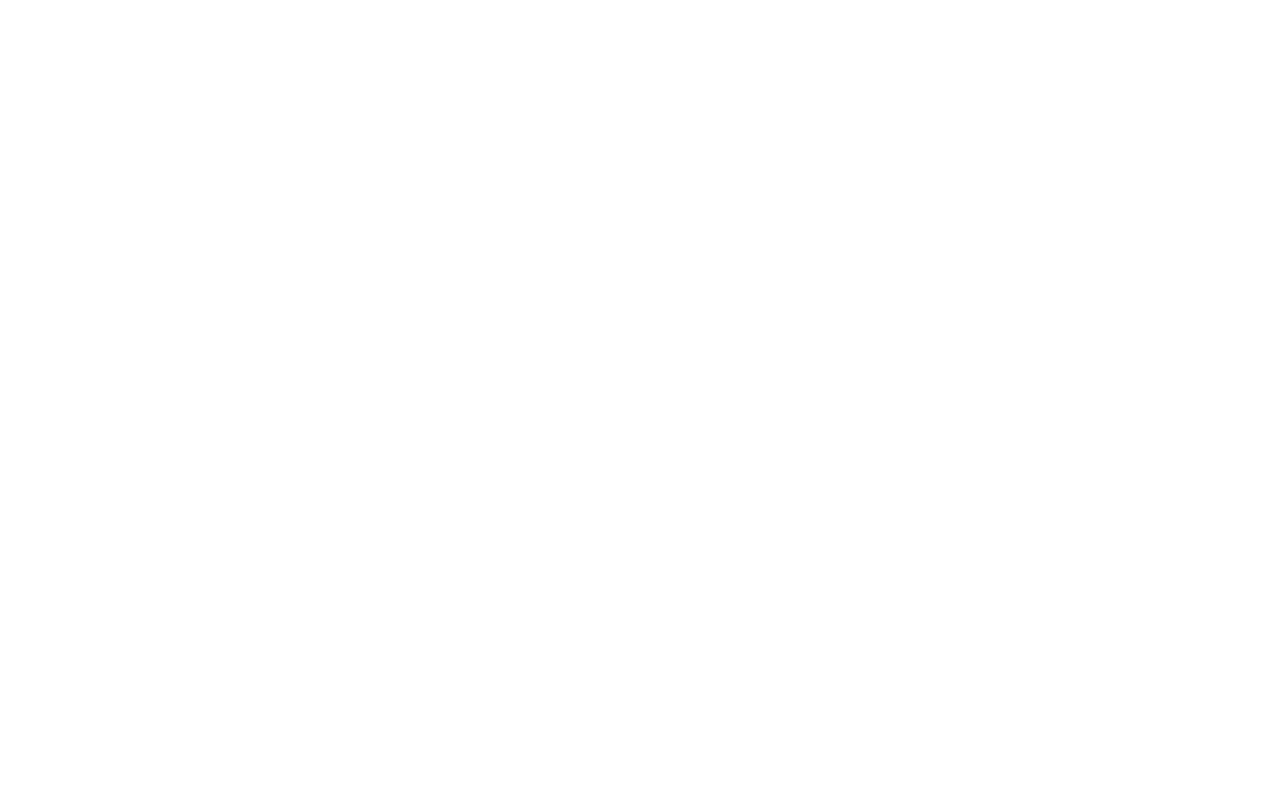
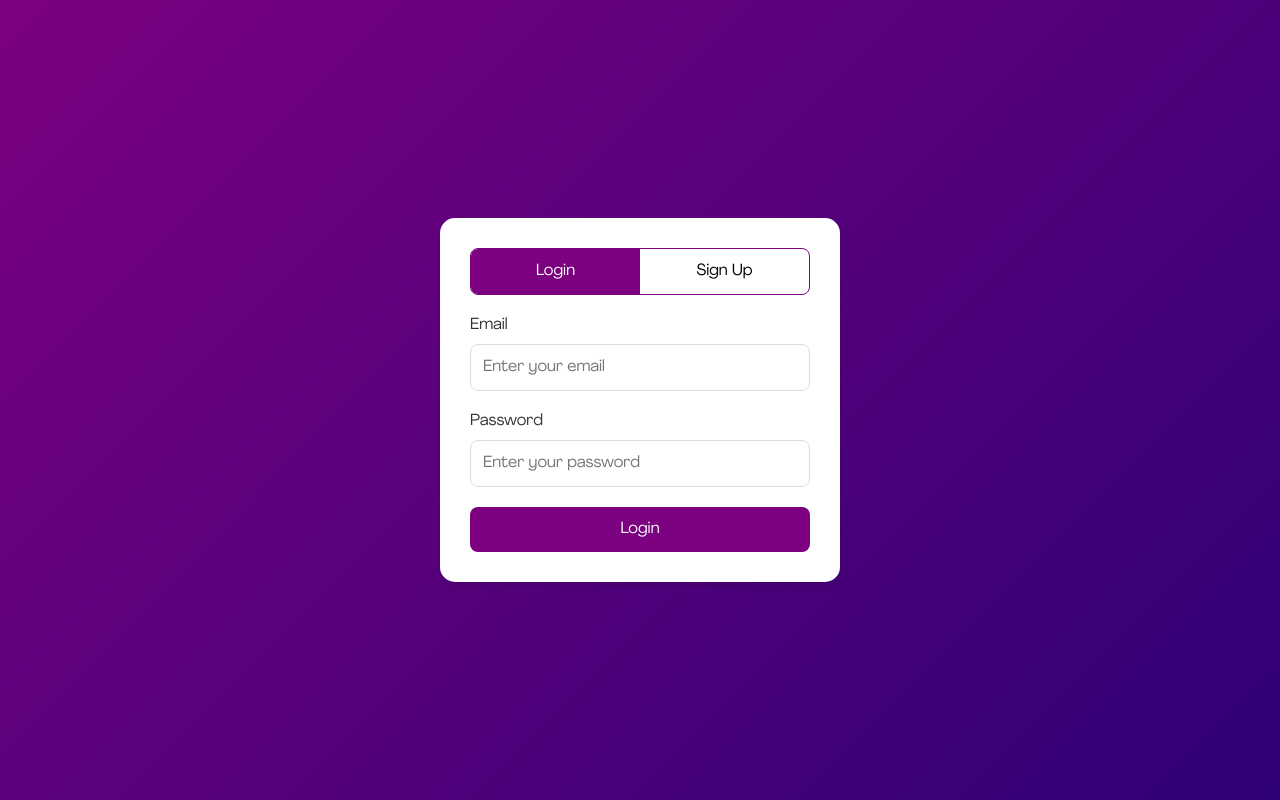
Before and after one commit to h4636oh/one-mentor-millionaire-elite-2k25, a React (Create React App) app: page /login in a window 1280 px wide. Before the commit this address had no page. Built offline with nearby package versions, Linux system fonts and the light colour scheme.

Commit message:
added a basic login/signup ui page at /login routing

```diff
--- a/src/App.js
+++ b/src/App.js
@@ -9,6 +9,7 @@
 import sponsors from './assets/sponsors.png';
 import TTMMRegistration from './components/TTMMRegistration';
 import TTMM from './components/TTMM';
+import AuthForm from './components/AuthForm';
 import './styles/Common.css';
 
 const App = () => {
@@ -17,6 +18,7 @@
 			<Routes>
 				<Route path="/register" element={<TTMMRegistration />} />
 				<Route path="/ttmm" element={<TTMM />} />
+				<Route path="/login" element={<AuthForm />} />
 				<Route path="/" element={
 					<div style={{ backgroundColor: '#010624' }}>
 						<LandingPageHome />
--- /dev/null
+++ b/src/components/AuthForm.js
@@ -0,0 +1,157 @@
+import React, { useState } from 'react';
+import '../styles/AuthForm.css';
+
+const AuthForm = () => {
+	const [isLogin, setIsLogin] = useState(true);
+	const [formData, setFormData] = useState({
+		email: '',
+		password: '',
+		confirmPassword: '',
+		name: '',
+	});
+	const [isSubmitting, setIsSubmitting] = useState(false);
+	const [status, setStatus] = useState({ message: '', type: '' });
+
+	const handleChange = (e) => {
+		const { name, value } = e.target;
+		setFormData((prev) => ({
+			...prev,
+			[name]: value,
+		}));
+	};
+
+	const handleSubmit = async (e) => {
+		e.preventDefault();
+		setIsSubmitting(true);
+		setStatus({ message: '', type: '' });
+
+		// Validation
+		if (!isLogin && formData.password !== formData.confirmPassword) {
+			setStatus({ message: 'Passwords do not match', type: 'error' });
+			setIsSubmitting(false);
+			return;
+		}
+
+		try {
+			// Replace with your actual API endpoint
+			const response = await fetch(
+				`/api/${isLogin ? 'login' : 'signup'}`,
+				{
+					method: 'POST',
+					headers: {
+						'Content-Type': 'application/json',
+					},
+					body: JSON.stringify(formData),
+				}
+			);
+
+			const data = await response.json();
+
+			if (response.ok) {
+				setStatus({ message: 'Success!', type: 'success' });
+				// Handle successful auth (e.g., store token, redirect)
+			} else {
+				throw new Error(data.message || 'Authentication failed');
+			}
+		} catch (error) {
+			setStatus({ message: error.message, type: 'error' });
+		} finally {
+			setIsSubmitting(false);
+		}
+	};
+
+	return (
+		<div className="auth-container">
+			<div className="auth-box">
+				<div className="auth-toggle">
+					<button
+						className={isLogin ? 'active' : ''}
+						onClick={() => setIsLogin(true)}
+					>
+						Login
+					</button>
+					<button
+						className={!isLogin ? 'active' : ''}
+						onClick={() => setIsLogin(false)}
+					>
+						Sign Up
+					</button>
+				</div>
+
+				{status.message && (
+					<div className={`status-message ${status.type}`}>
+						{status.message}
+					</div>
+				)}
+
+				<form onSubmit={handleSubmit}>
+					{!isLogin && (
+						<div className="form-group">
+							<label>Name</label>
+							<input
+								type="text"
+								name="name"
+								value={formData.name}
+								onChange={handleChange}
+								placeholder="Enter your name"
+								required={!isLogin}
+							/>
+						</div>
+					)}
+
+					<div className="form-group">
+						<label>Email</label>
+						<input
+							type="email"
+							name="email"
+							value={formData.email}
+							onChange={handleChange}
+							placeholder="Enter your email"
+							required
+						/>
+					</div>
+
+					<div className="form-group">
+						<label>Password</label>
+						<input
+							type="password"
+							name="password"
+							value={formData.password}
+							onChange={handleChange}
+							placeholder="Enter your password"
+							required
+						/>
+					</div>
+
+					{!isLogin && (
+						<div className="form-group">
+							<label>Confirm Password</label>
+							<input
+								type="password"
+								name="confirmPassword"
+								value={formData.confirmPassword}
+								onChange={handleChange}
+								placeholder="Confirm your password"
+								required={!isLogin}
+							/>
+						</div>
+					)}
+
+					<button
+						type="submit"
+						className="submit-btn"
+						disabled={isSubmitting}
+					>
+						{isSubmitting
+							? 'Processing...'
+							: isLogin
+							? 'Login'
+							: 'Sign Up'}
+					</button>
+				</form>
+			</div>
+		</div>
+	);
+};
+
+export default AuthForm;
--- /dev/null
+++ b/src/styles/AuthForm.css
@@ -0,0 +1,127 @@
+.auth-container {
+	display: flex;
+	justify-content: center;
+	align-items: center;
+	min-height: 100vh;
+    width: 100vw;
+	padding: 20px;
+	background: linear-gradient(135deg, #7b0180 0%, #2e0075 100%);
+}
+
+.auth-box {
+	background: white;
+	padding: 30px;
+	border-radius: 15px;
+	box-shadow: 0 4px 6px rgba(0, 0, 0, 0.1);
+	width: 100%;
+	max-width: 400px;
+}
+
+.auth-toggle {
+	display: flex;
+	margin-bottom: 20px;
+	border-radius: 8px;
+	overflow: hidden;
+	border: 1px solid #7b0180;
+}
+
+.auth-toggle button {
+	flex: 1;
+	padding: 12px;
+	border: none;
+	background: transparent;
+	cursor: pointer;
+	font-size: 16px;
+	transition: all 0.3s ease;
+}
+
+.auth-toggle button.active {
+	background: #7b0180;
+	color: white;
+}
+
+.form-group {
+	margin-bottom: 20px;
+}
+
+.form-group label {
+	display: block;
+	margin-bottom: 8px;
+	color: #333;
+	font-weight: 500;
+}
+
+.form-group input {
+	width: 100%;
+	padding: 12px;
+	border: 1px solid #ddd;
+	border-radius: 8px;
+	font-size: 16px;
+	transition: border-color 0.3s ease;
+}
+
+.form-group input:focus {
+	outline: none;
+	border-color: #7b0180;
+}
+
+.submit-btn {
+	width: 100%;
+	padding: 12px;
+	background: #7b0180;
+	color: white;
+	border: none;
+	border-radius: 8px;
+	font-size: 16px;
+	cursor: pointer;
+	transition: background 0.3s ease;
+}
+
+.submit-btn:hover {
+	background: #2e0075;
+}
+
+.submit-btn:disabled {
+	background: #ccc;
+	cursor: not-allowed;
+}
+
+.status-message {
+	padding: 12px;
+	margin-bottom: 20px;
+	border-radius: 8px;
+	text-align: center;
+}
+
+.status-message.success {
+	background-color: rgba(0, 255, 0, 0.1);
+	border: 1px solid #00ff00;
+	color: #008000;
+}
+
+.status-message.error {
+	background-color: rgba(255, 0, 0, 0.1);
+	border: 1px solid #ff0000;
+	color: #ff0000;
+}
+
+@media (max-width: 768px) {
+	.auth-box {
+		padding: 20px;
+	}
+
+	.auth-toggle button {
+		padding: 10px;
+		font-size: 14px;
+	}
+
+	.form-group input {
+		padding: 10px;
+		font-size: 14px;
+	}
+
+	.submit-btn {
+		padding: 10px;
+		font-size: 14px;
+	}
+}
```
Also changed, not shown: src/components/TTMMPasses.css (deleted, +0 -137 lines).
